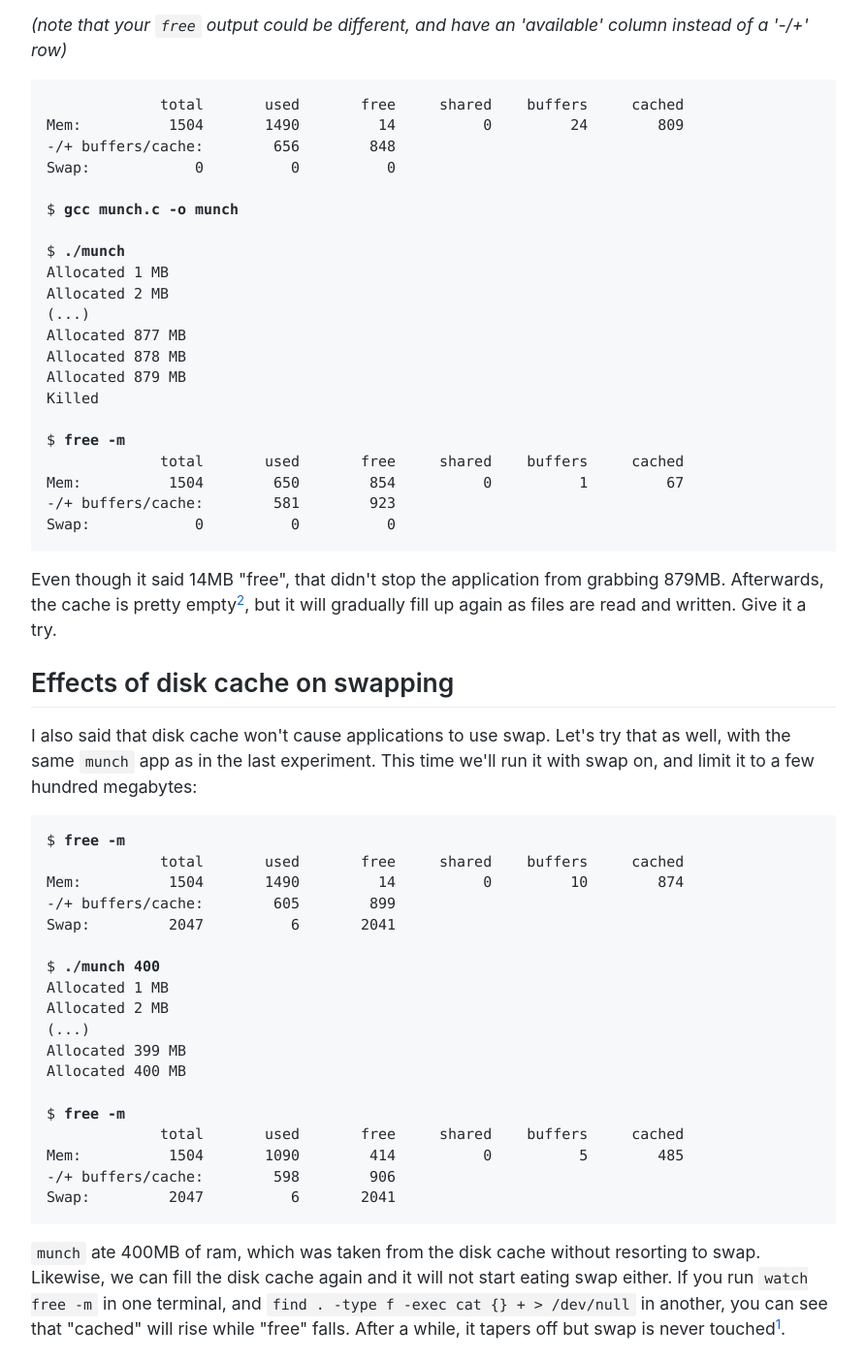
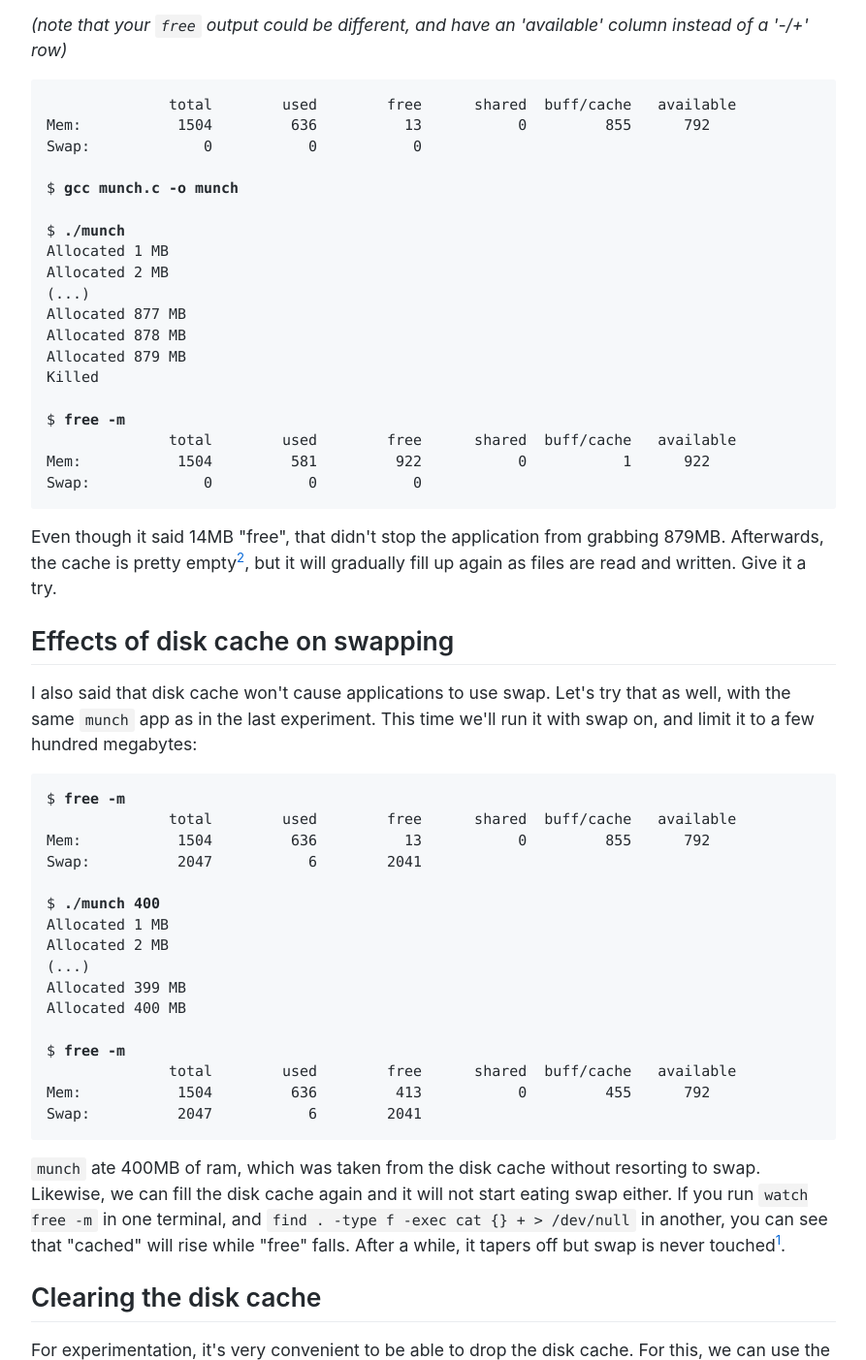
Before and after one commit to koalaman/linuxatemyram.com, a plain HTML site: page play.html in a window 1280 px wide. Shown: the part 1067-2470 px from the top of the page at 97% size, without its empty margins (193-1086 px from the left). Drawn offline with Linux system fonts and the light colour scheme.

Commit message:
Provide somewhat more realistic numbers for the experiments.

```diff
--- a/play.html
+++ b/play.html
@@ -56,10 +56,9 @@ $ <b>free -m</b>
 </pre>
       <p><i>(note that your <code>free</code> output could be different, and have an 'available' column instead of a '-/+' row)</i></p>
       <pre>
-             total       used       free     shared    buffers     cached
-Mem:          1504       1490         14          0         24        809
--/+ buffers/cache:        656        848
-Swap:            0          0          0
+              total        used        free      shared  buff/cache   available
+Mem:           1504         636          13           0         855      792
+Swap:             0           0           0
 
 $ <b>gcc munch.c -o munch</b>
 
@@ -73,10 +72,9 @@ Allocated 879 MB
 Killed
 
 $ <b>free -m</b>
-             total       used       free     shared    buffers     cached
-Mem:          1504        650        854          0          1         67
--/+ buffers/cache:        581        923
-Swap:            0          0          0
+              total        used        free      shared  buff/cache   available
+Mem:           1504         581         922           0           1      922
+Swap:             0           0           0
 </pre>
 
       <p>Even though it said 14MB "free", that didn't stop the application from grabbing 879MB. Afterwards, the cache is pretty empty<sup><a href="#footnote2">2</a></sup>, but it will gradually fill up again as files are read and written. Give it a try. </p>
@@ -86,10 +84,9 @@ Swap:            0          0          0
 
       <pre>
 $ <b>free -m</b>
-             total       used       free     shared    buffers     cached
-Mem:          1504       1490         14          0         10        874
--/+ buffers/cache:        605        899
-Swap:         2047          6       2041
+              total        used        free      shared  buff/cache   available
+Mem:           1504         636          13           0         855      792
+Swap:          2047           6        2041
 
 $ <b>./munch 400</b>
 Allocated 1 MB
@@ -99,10 +96,9 @@ Allocated 399 MB
 Allocated 400 MB
 
 $ <b>free -m</b>
-             total       used       free     shared    buffers     cached
-Mem:          1504       1090        414          0          5        485
--/+ buffers/cache:        598        906
-Swap:         2047          6       2041
+              total        used        free      shared  buff/cache   available
+Mem:           1504         636         413           0         455      792
+Swap:          2047           6        2041
 </pre>
 
       <p><code>munch</code> ate 400MB of ram, which was taken from the disk cache without resorting to swap. Likewise, we can fill the disk cache again and it will not start eating swap either. If you run <code>watch free -m</code> in one terminal, and <code>find . -type f -exec cat {} + > /dev/null</code> in another, you can see that "cached" will rise while "free" falls. After a while, it tapers off but swap is never touched<sup><a href="#footnote1">1</a></sup>.</p>
@@ -112,19 +108,17 @@ Swap:         2047          6       2041
 
       <pre>
 $ <b>free -m</b>
-             total       used       free     shared    buffers     cached
-Mem:          1504       1471         33          0         36        801
--/+ buffers/cache:        633        871
-Swap:         2047          6       2041
+              total        used        free      shared  buff/cache   available
+Mem:           1504         636          13           0         855      792
+Swap:          2047           6        2041
 
 $ <b>echo 3 | sudo tee /proc/sys/vm/drop_caches </b>
 3
 
 $ <b>free -m</b>
-             total       used       free     shared    buffers     cached
-Mem:          1504        763        741          0          0        134
--/+ buffers/cache:        629        875
-Swap:         2047          6       2041
+              total        used        free      shared  buff/cache   available
+Mem:           1504         636         734           0         134      792
+Swap:          2047           6        2041
 </pre>
       <p>Notice how "buffers" and "cached" went down, free mem went up, and free+buffers/cache stayed the same.</p>
 
@@ -204,10 +198,9 @@ $ <b>echo 3 | sudo tee /proc/sys/vm/drop_caches</b>
 3
 
 $ <b>free -m</b>
-             total       used       free     shared    buffers     cached
-Mem:          1504        546        958          0          0         85
--/+ buffers/cache:        461       1043
-Swap:         2047          6       2041
+              total        used        free      shared  buff/cache   available
+Mem:           1504         465         954           0          85      960
+Swap:          2047           6        2041
 
 $ <b>dd if=/dev/zero of=bigfile bs=1M count=200</b>
 200+0 records in
@@ -218,10 +211,9 @@ $ <b>ls -lh bigfile</b>
 -rw-r--r-- 1 vidar vidar 200M 2009-04-25 12:30 bigfile
 
 $ <b>free -m</b>
-             total       used       free     shared    buffers     cached
-Mem:          1504        753        750          0          0        285
--/+ buffers/cache:        468       1036
-Swap:         2047          6       2041
+              total        used        free      shared  buff/cache   available
+Mem:           1504         465         754           0          285      960
+Swap:          2047           6        2041
 </pre>
 
       <p>Since the file was just written, it will go in the disk cache. The 200MB file caused a 200MB bump in "cached". Let's read it, clear the cache, and read it again to see how fast it is:</p>
```
